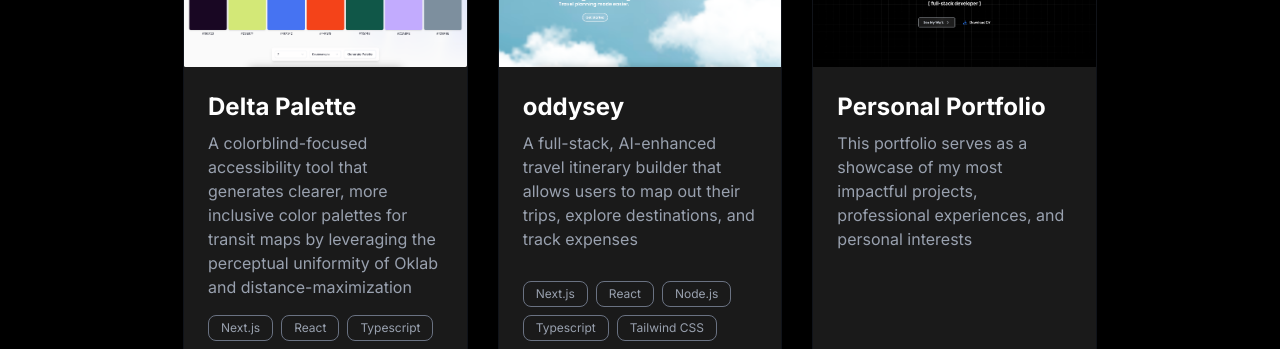
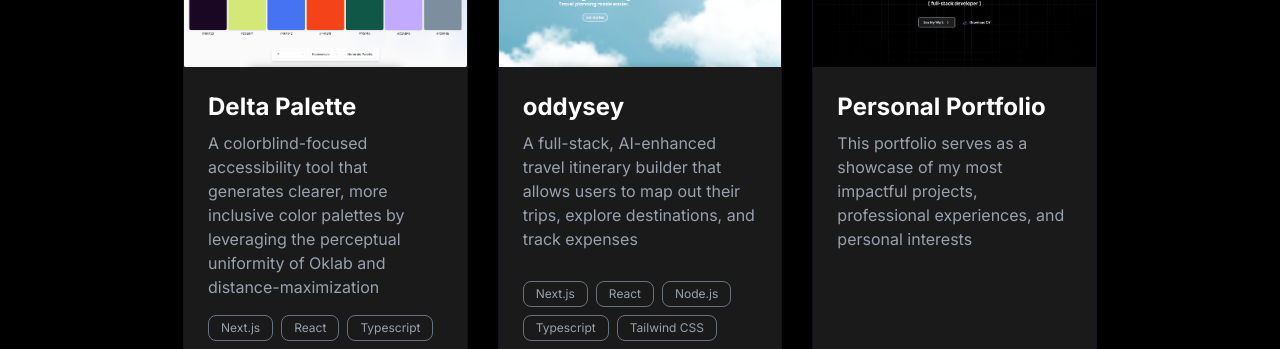
Before and after one commit to xxfmin/personal-portfolio, a Next.js app: page / in a window 1280 px wide. Shown: the part 2600-2949 px from the top of the page. Built offline with nearby package versions, Linux system fonts and the light colour scheme.

Commit message:
updated delta-palette description

```diff
--- a/data/index.ts
+++ b/data/index.ts
@@ -60,7 +60,7 @@
   {
     title: "Delta Palette",
     description:
-      "A colorblind-focused accessibility tool that generates clearer, more inclusive color palettes for transit maps by leveraging the perceptual uniformity of Oklab and distance-maximization",
+      "A colorblind-focused accessibility tool that generates clearer, more inclusive color palettes by leveraging the perceptual uniformity of Oklab and distance-maximization",
     imageSrc: "/img/projects/delta-palette.png",
     tags: [
       "Next.js",
```
